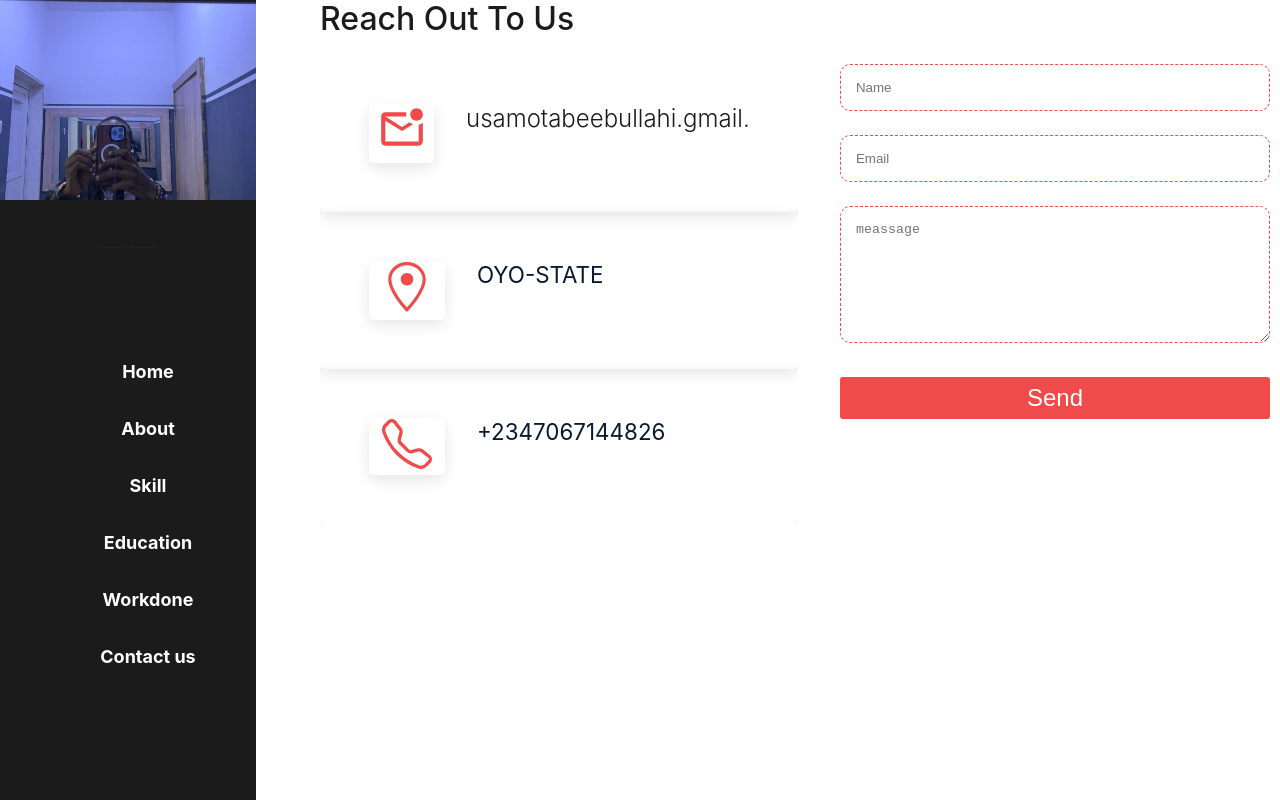
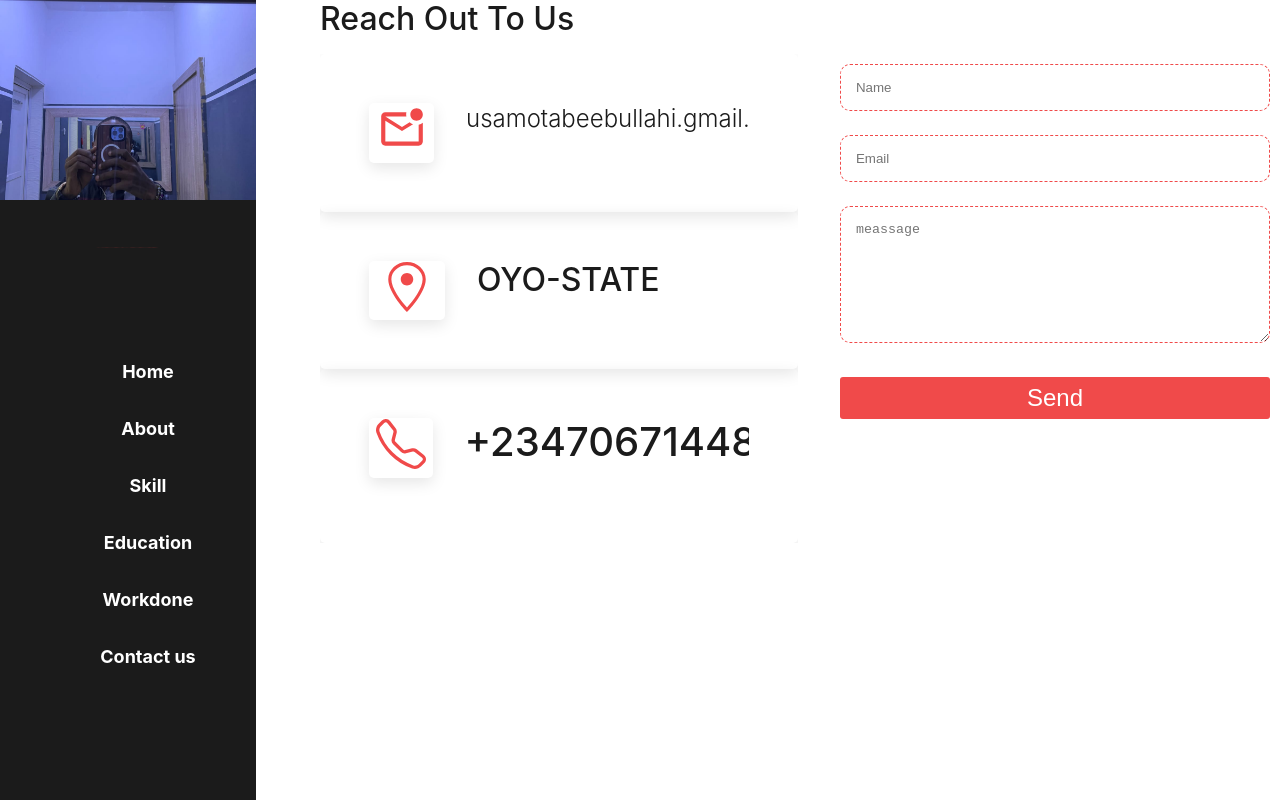
Before and after one commit to Usamot/myportfolio, a React (Create React App) app: page /contact in a window 1280 px wide. Built offline with nearby package versions, Linux system fonts and the light colour scheme.

Commit message:
Fix ESLint warnings and accessibility issues

```diff
--- a/src/App.js
+++ b/src/App.js
@@ -5,7 +5,7 @@ import Header from "./component/Landing/Header";
 import About from "./component/About/About";
 import Contact from "./component/Contact/Contact";
 import Education from "./component/Education/Education";
-import Header_component from "./component/Landing/Header_component";
+import HeaderComponent from "./component/Landing/HeaderComponent";
 // import { ToastContainer, toast } from 'react-toastify';
 import 'react-toastify/dist/ReactToastify.css';
 function App() {
@@ -13,11 +13,11 @@ function App() {
     <div className="App">
 
       <BrowserRouter>
-    {/* <ToastContainer/> */}
+    {/* npm run build */}
       <Header/>
 
       <Routes>
-      <Route path="/" element={<Header_component/>} />
+      <Route path="/" element={<HeaderComponent/>} />
 
         <Route path="/about" element={<About/>} />
         <Route path="/contact" element={<Contact/>} />
--- a/src/component/About/About.jsx
+++ b/src/component/About/About.jsx
@@ -5,7 +5,7 @@ import {BsFiletypeCss} from "react-icons/bs"
 import {IoLogoJavascript} from 'react-icons/io'
 import {FaReact} from 'react-icons/fa'
 import {FaMicrosoft} from 'react-icons/fa'
-import{AiOutlineNodeCollapse,AiFillGithub} from 'react-icons/ai'
+import{AiOutlineNodeCollapse} from 'react-icons/ai'
 import {BsGit} from 'react-icons/bs'
 import {BsCloudArrowDownFill} from 'react-icons/bs'
 import { FaPython } from "react-icons/fa";
--- a/src/component/Contact/Contact.jsx
+++ b/src/component/Contact/Contact.jsx
@@ -38,11 +38,11 @@ const Contact = () => {
          </div>
          <div className="contact-content --card">
            <p className='contact-item --card'   ><GoLocation size='50' /></p>
-           <a>OYO-STATE</a>
+           <h4>OYO-STATE</h4>
          </div>
          <div className="contact-content --card" >
-           <a className='contact-item --card'><BsTelephone size='50' /></a>
-           <a>+2347067144826</a>
+           <h4 className='contact-item --card'><BsTelephone size='50' /></h4>
+           <h3>+2347067144826</h3>
          </div>
        </div>
 
--- a/src/component/Landing/Header.jsx
+++ b/src/component/Landing/Header.jsx
@@ -2,7 +2,7 @@ import React from "react";
 import "./header.css";
 import myp from "../assets/myp.png";
 
-import { Link, NavLink } from "react-router-dom";
+import { Link,  } from "react-router-dom";
 // import About from "../About/About";
 
 // import Education from "../Education/Education";
@@ -16,7 +16,7 @@ const Header = () => {
     <div className="landing">
       <div className="aside1">
         <div className="small_img">
-          <img className="small_pic" src={myp} />
+          <img className="small_pic" src={myp} alt='' />
         </div>
         <div className="disc">
           <h5>Usamot Abeebullahi</h5>
@@ -33,7 +33,7 @@ const Header = () => {
             </Link>
           </li>
           <li>
-            <a href="" alt='' >Skill</a>
+            <Link to="/about" >Skill</Link>
           </li>
           <li>
             <Link to="/education">Education</Link>
--- a/src/component/Landing/Header_component.jsx
+++ b/src/component/Landing/HeaderComponent.jsx
@@ -2,7 +2,7 @@ import React from 'react'
 import './header-component.css'
 import con2 from '../assets/con2.png'
 
-const Header_component = () => {
+const HeaderComponent = () => {
 
 
 
@@ -35,4 +35,4 @@ const Header_component = () => {
   )
 }
 
-export default Header_component
+export default HeaderComponent
```
